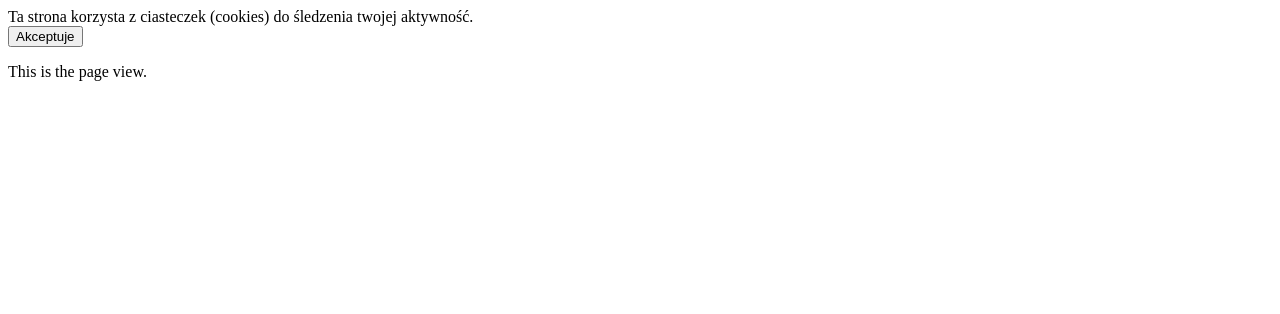
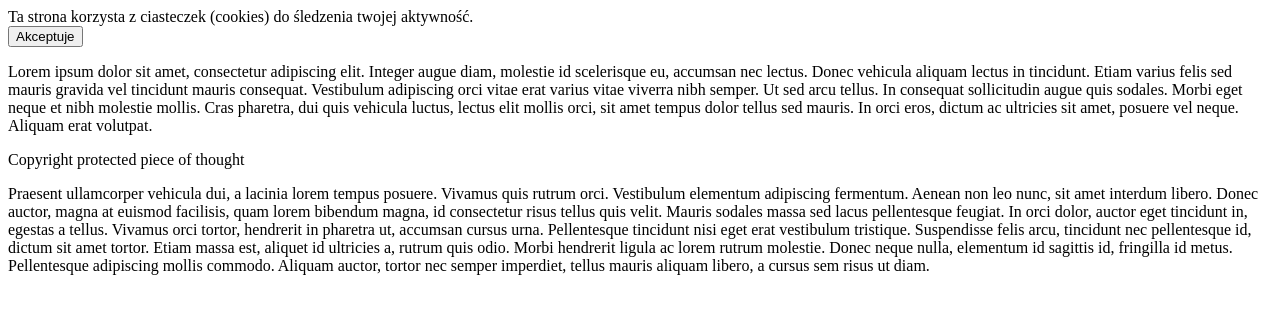
Before and after one commit to marcin-wosinek/workshop-3, a website with bundled scripts: page app/index.html at #/page in a window 1280 px wide. Built offline with nearby package versions, Linux system fonts and the light colour scheme.

Commit message:
Define usage of ws-unselectable

```diff
--- a/app/scripts/controllers/main.js
+++ b/app/scripts/controllers/main.js
@@ -6,6 +6,10 @@ angular.module('workshop2App')
       {
         label: 'Show contacts',
         path: '/showContacts'
+      },
+      {
+        label: 'Show page',
+        path: '/page'
       }
     ];
   });
--- a/app/views/page.html
+++ b/app/views/page.html
@@ -1 +1,5 @@
-<p>This is the page view.</p>
+<p>Lorem ipsum dolor sit amet, consectetur adipiscing elit. Integer augue diam, molestie id scelerisque eu, accumsan nec lectus. Donec vehicula aliquam lectus in tincidunt. Etiam varius felis sed mauris gravida vel tincidunt mauris consequat. Vestibulum adipiscing orci vitae erat varius vitae viverra nibh semper. Ut sed arcu tellus. In consequat sollicitudin augue quis sodales. Morbi eget neque et nibh molestie mollis. Cras pharetra, dui quis vehicula luctus, lectus elit mollis orci, sit amet tempus dolor tellus sed mauris. In orci eros, dictum ac ultricies sit amet, posuere vel neque. Aliquam erat volutpat.</p>
+
+<quote ws-unselectable>Copyright protected piece of thought</quote>
+
+<p>Praesent ullamcorper vehicula dui, a lacinia lorem tempus posuere. Vivamus quis rutrum orci. Vestibulum elementum adipiscing fermentum. Aenean non leo nunc, sit amet interdum libero. Donec auctor, magna at euismod facilisis, quam lorem bibendum magna, id consectetur risus tellus quis velit. Mauris sodales massa sed lacus pellentesque feugiat. In orci dolor, auctor eget tincidunt in, egestas a tellus. Vivamus orci tortor, hendrerit in pharetra ut, accumsan cursus urna. Pellentesque tincidunt nisi eget erat vestibulum tristique. Suspendisse felis arcu, tincidunt nec pellentesque id, dictum sit amet tortor. Etiam massa est, aliquet id ultricies a, rutrum quis odio. Morbi hendrerit ligula ac lorem rutrum molestie. Donec neque nulla, elementum id sagittis id, fringilla id metus. Pellentesque adipiscing mollis commodo. Aliquam auctor, tortor nec semper imperdiet, tellus mauris aliquam libero, a cursus sem risus ut diam.</p>
```
